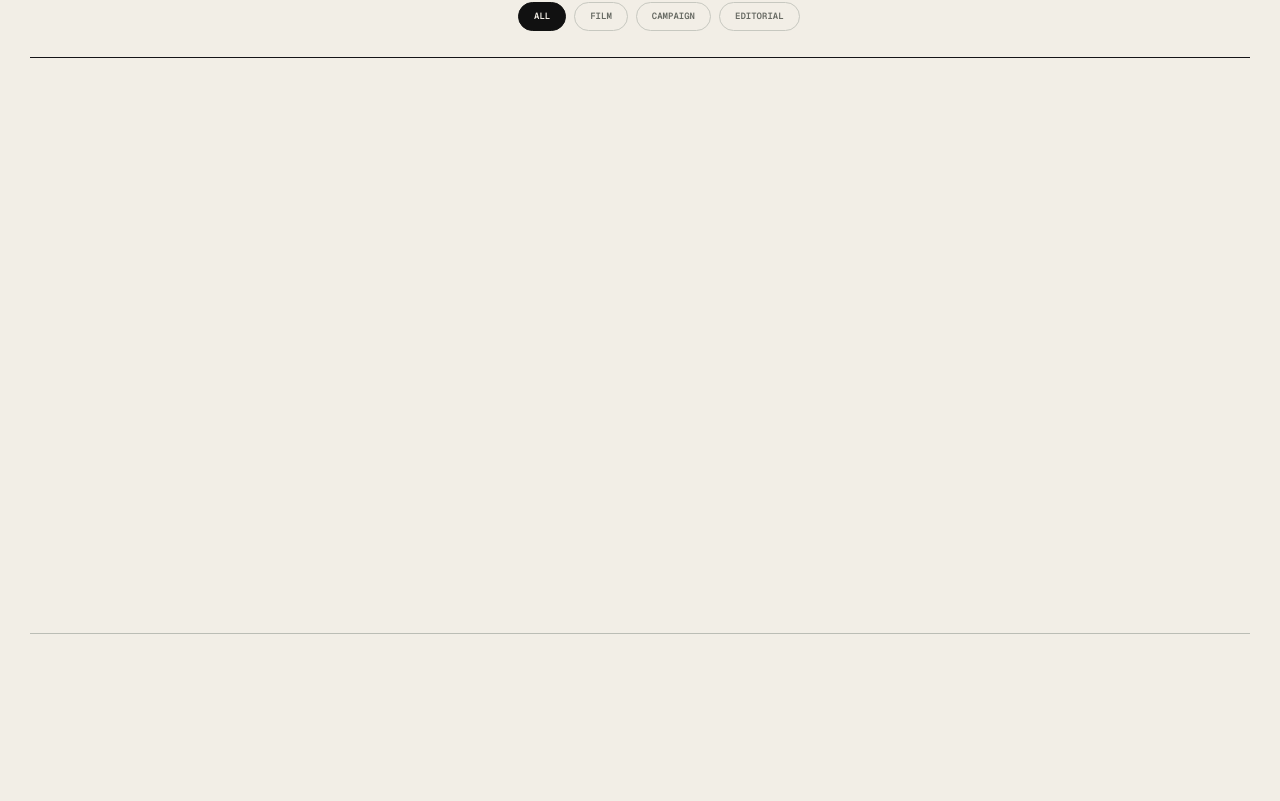
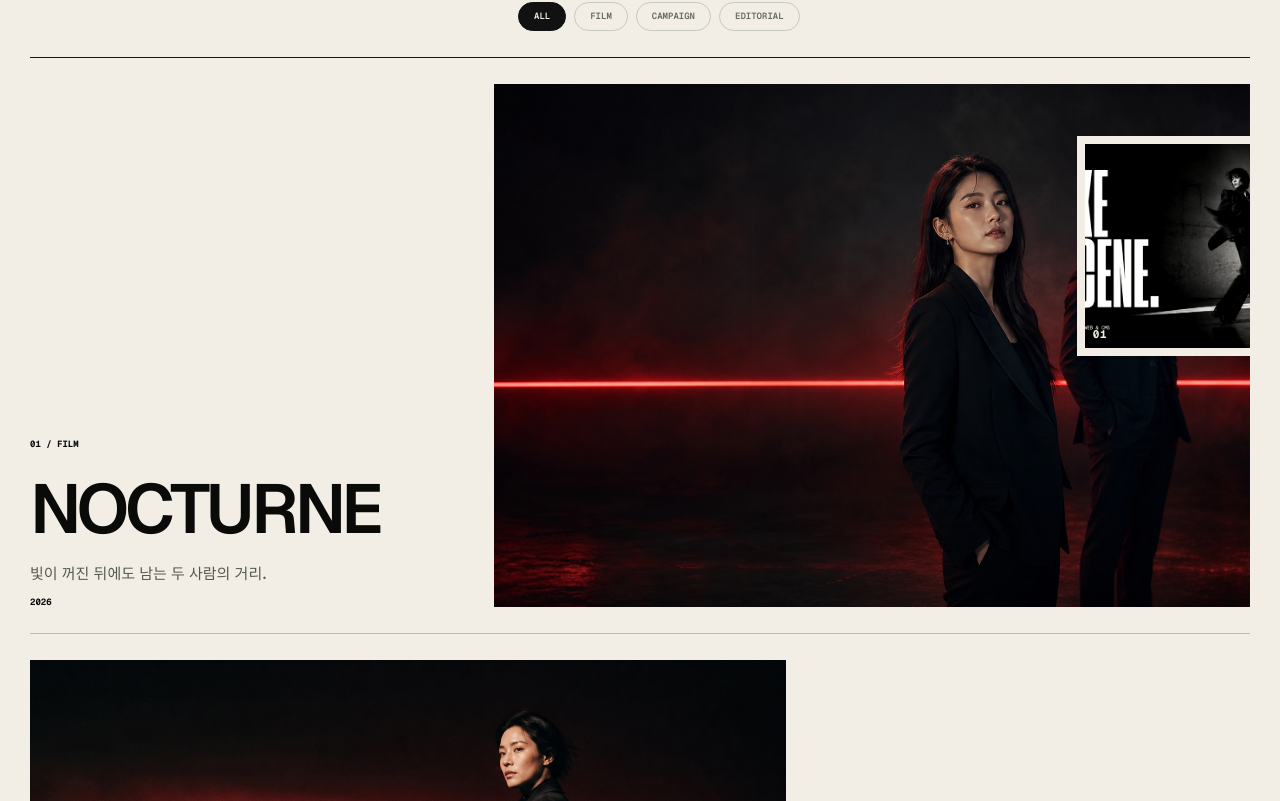
Before and after one commit to wigtn/wigtn-interactive-template, a Next.js app: page / in a window 1280 px wide. Shown: the part 3159-3960 px from the top of the page. Built offline with nearby package versions, Linux system fonts and the light colour scheme.

Commit message:
stabilize deep-scroll section reveals

```diff
--- a/app/globals.css
+++ b/app/globals.css
@@ -408,6 +408,7 @@ main { background: var(--black); }
 .talent-row:hover { color: var(--acid); }
 
 .work { padding: 100px 30px 120px; background: var(--paper); }
+.project, .journal-lead, .journal-grid, .office-console { content-visibility: visible; contain-intrinsic-size: none; }
 .section-head { grid-template-columns: .8fr 1.2fr; gap: 40px; margin-bottom: 54px; padding-bottom: 42px; border-bottom: 1px solid #151417; }
 .section-head h2 { max-width: 10ch; font-size: clamp(3.2rem,5.4vw,6rem); }
 .section-head p { align-self: end; max-width: 43ch; }
--- a/app/page.tsx
+++ b/app/page.tsx
@@ -204,7 +204,10 @@ export default function Home() {
       gsap.from(".footer-reel img", { yPercent: 85, rotate: index => (index - 1) * 7, duration: 1, stagger: .08, ease: "power4.out", scrollTrigger: { trigger: ".footer", start: "top 72%" } });
       ScrollTrigger.create({ start: 0, end: "max", onUpdate: self => document.documentElement.style.setProperty("--progress", `${self.progress * 100}%`) });
     }, rootRef);
-    return () => context.revert();
+    const refreshTimer = window.setTimeout(() => ScrollTrigger.refresh(), 900);
+    const refreshOnLoad = () => ScrollTrigger.refresh();
+    window.addEventListener("load", refreshOnLoad, { once: true });
+    return () => { window.clearTimeout(refreshTimer); window.removeEventListener("load", refreshOnLoad); context.revert(); };
   }, []);
 
   useEffect(() => {
@@ -215,5 +218,5 @@ export default function Home() {
     return () => { document.documentElement.style.overflow = ""; window.removeEventListener("keydown", close); };
   }, [profile, project]);
 
-  return <main ref={rootRef} data-release="assembly-static-02"><Intro /><div className="page-progress" /><Header /><Hero /><OrbitRoster onSelect={setProfile} /><Work onSelect={setProject} /><Journal /><Office /><Footer />{profile ? <TalentProfile talent={profile} onClose={() => setProfile(null)} /> : null}{project ? <ProjectCase project={project} onClose={() => setProject(null)} /> : null}</main>;
+  return <main ref={rootRef} data-release="assembly-static-03"><Intro /><div className="page-progress" /><Header /><Hero /><OrbitRoster onSelect={setProfile} /><Work onSelect={setProject} /><Journal /><Office /><Footer />{profile ? <TalentProfile talent={profile} onClose={() => setProfile(null)} /> : null}{project ? <ProjectCase project={project} onClose={() => setProject(null)} /> : null}</main>;
 }
```
Also changed, not shown: 1 other file (tests, documents, lock files or other folders).
